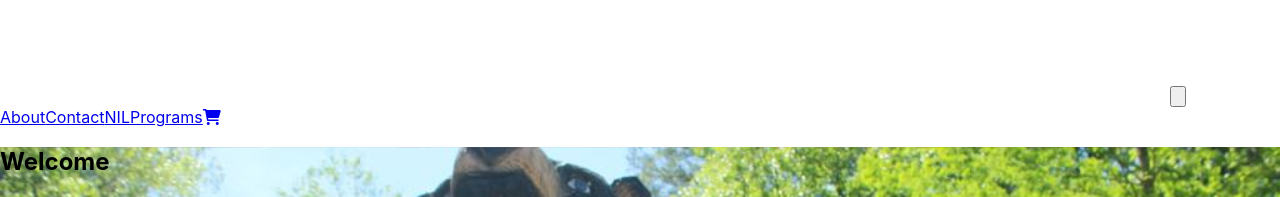
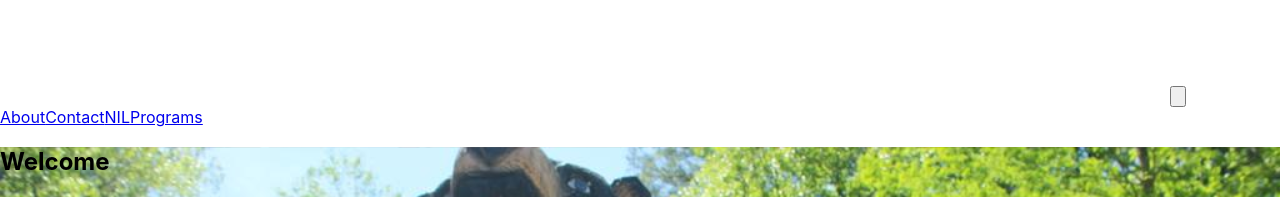
Before and after one commit to DustinKerrigan/LightSnack2.0, a React (Create React App) app: page / in a window 1280 px wide. Shown: the part 1243-1440 px from the top of the page. Built offline with nearby package versions, Linux system fonts and the light colour scheme.

Commit message:
Shop temporarily closed due to relocation.

```diff
--- a/src/App.js
+++ b/src/App.js
@@ -3,13 +3,12 @@ import NavBar from './components/NavBar';
 import About from './components/About';
 import Nil from './components/Nil';
 import Programs from './components/Programs';
-import Shop from './components/Shop';
 import './styles/responsive.css';
 import {BrowserRouter as Router, Route, Routes, useLocation} from 'react-router-dom';
 
 function AppWrapper() {
   const location = useLocation();
-  const hideNavOnRoutes = ['/programs', '/nil', '/shop'];
+  const hideNavOnRoutes = ['/programs', '/nil'];
 
   const shouldHideNav = hideNavOnRoutes.includes(location.pathname);
 
@@ -21,7 +20,6 @@ function AppWrapper() {
         <Route path="/contact" element={<h1>Contact</h1>} />
         <Route path="/nil" element={<Nil />} />
         <Route path="/programs" element={<Programs/>} />
-        <Route path="/shop" element={<Shop/>} />
         <Route path="/" element={<About />} />
       </Routes>
     </>
--- a/src/components/NavBar.js
+++ b/src/components/NavBar.js
@@ -79,11 +79,6 @@ const NavBar = () => {
                         >
                         Programs
                     </Link>
-                    <Link className={`font-semibold relative after:absolute after:bottom-0 after:left-0 after:h-[2px] after:w-0 hover:after:w-full after:transition-all after:duration-300
-                    ${isScrolled
-                        ? 'text-white hover:text-black after:bg-black'
-                        : 'text-black hover:text-red-600 after:bg-red-600'
-                    }`} to="/shop"><i className="fas fa-shopping-cart text-xl"></i></Link>
                 </div>
 
                 {/* Mobile navigation dropdown */}
@@ -117,13 +112,6 @@ const NavBar = () => {
                         >
                             Programs
                         </Link>
-                        <Link
-                            className="block text-black hover:bg-red-600 hover:text-white p-4 transition-colors duration-200"
-                            to="/shop"
-                            onClick={() => setIsOpen(false)}
-                        >
-                            <i className="fas fa-shopping-cart text-xl"></i>
-                        </Link>
                     </div>
                 )}
             </div>
--- a/src/index.js
+++ b/src/index.js
@@ -10,8 +10,4 @@ root.render(
     <App />
   </React.StrictMode>
 );
-
-// If you want to start measuring performance in your app, pass a function
-// to log results (for example: reportWebVitals(console.log))
-// or send to an analytics endpoint. Learn more: https://bit.ly/CRA-vitals
 reportWebVitals();
```
